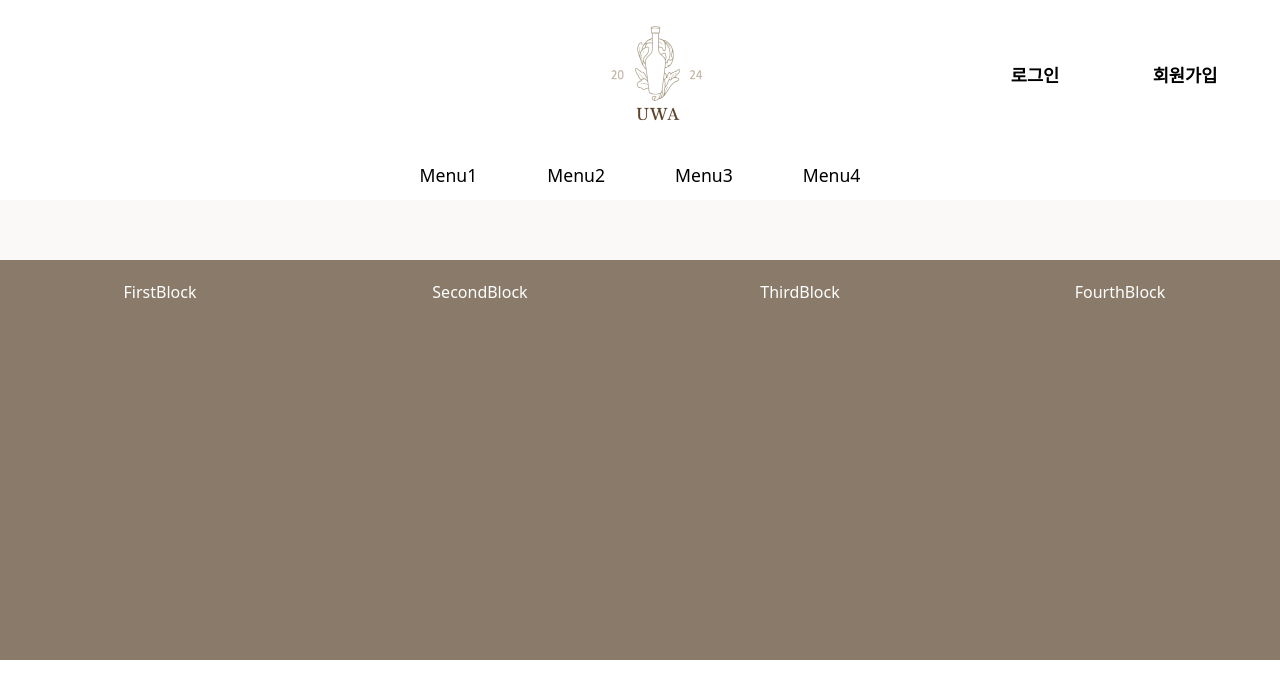
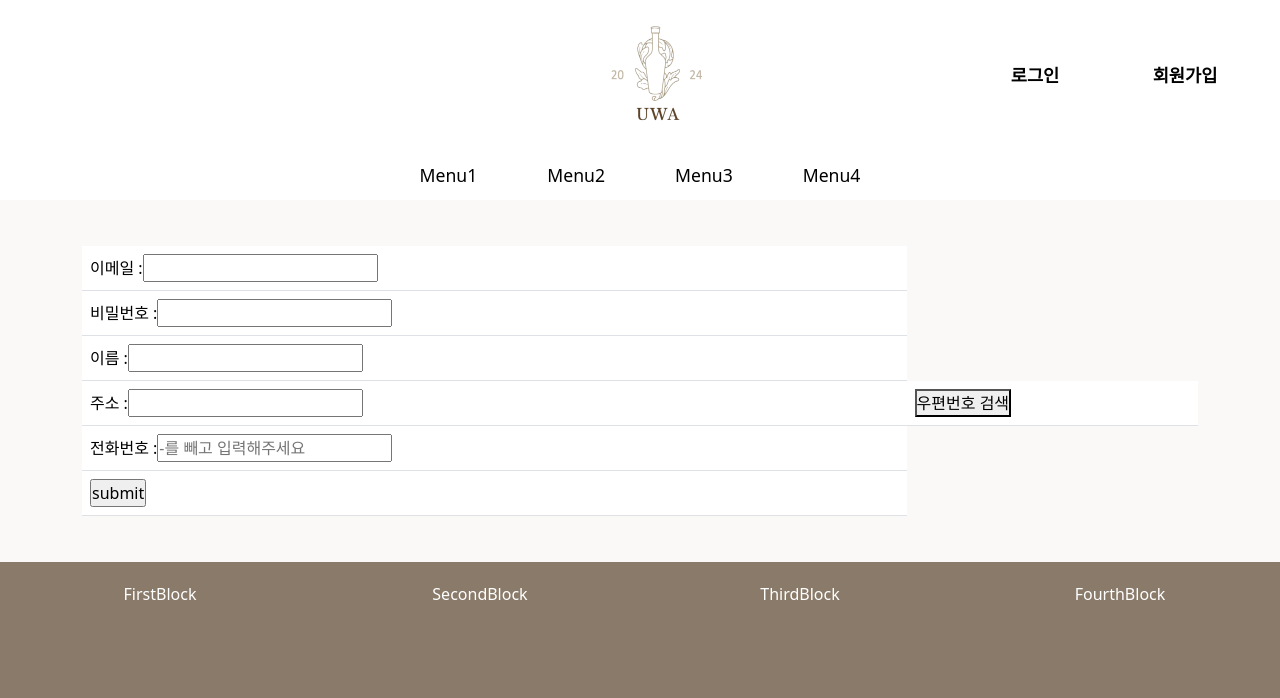
Before and after one commit to mongchongguri/UWA, a React (Create React App) app in the folder uswine/src/main/uswinefront/: page /join in a window 1280 px wide. Shown: the top 698 px of the page. Built offline with nearby package versions, Linux system fonts and the light colour scheme.

Commit message:
front 합침
페이지 두개에 css하나 추가

```diff
--- a/uswine/src/main/uswinefront/src/App.js
+++ b/uswine/src/main/uswinefront/src/App.js
@@ -3,6 +3,7 @@ import Home from "./Home";
 import Header from "./components/command/Header";
 import LoginPage from "./pages/LoginPage";
 import Footer from "./components/command/Footer";
+import JoinPage from "./pages/JoinPage";
 import "./css/App.css";
 
 function App() {
@@ -13,6 +14,7 @@ function App() {
         <Routes>
           <Route path="/" element={<Home />} />
           <Route path="/login" element={<LoginPage />} />
+          <Route path="/join" element={<JoinPage />} />
         </Routes>
       </div>
       <Footer />
--- /dev/null
+++ b/uswine/src/main/uswinefront/src/pages/JoinPage.jsx
@@ -0,0 +1,96 @@
+import { useState } from "react"
+import axios from 'axios'
+import '../css/join.css'
+import PopupPostCode from "./Popup"
+
+export default function JoinPage(){
+    const [email,setEmail] = useState('')
+    const [password,setPassword] = useState('')
+    const [name,setName] = useState('')
+    const [address,setAddress] = useState('')
+    const [phone_number,setPhone_Number] = useState('')
+    const [isPopupOpen, setIsPopupOpen] = useState(false)
+
+    function openPostCode(){
+        setIsPopupOpen(true)
+    }
+
+    function closePostCode(){
+        setIsPopupOpen(false)
+    }
+
+    async function handleSubmit() {
+        setPhone_Number(phone_number.replace(/\D/g, ''))
+        if(phone_number === 10 || phone_number ===11){
+            setPhone_Number(phone_number.replace(/(\d{3})(\d{3,4})(\d{3,4})/, '$1-$2-$3'))
+        }
+
+        try {
+            const response = await axios.post('http://localhost:8080/api/join', {
+                email: email,
+                password: password,
+                name: name,
+                address: address,
+                phone_number: phone_number
+            });
+
+            console.log('Server response:', response.data);
+        } catch (error) {
+            console.error('Error:', error);
+        }
+    }
+    return(
+        <div className="container my-3">
+            <div>
+                <table className="table">
+                    <tbody>
+                        <tr>
+                            <td>
+                                <label>이메일 :</label>
+                                <input type = "email" name="email" value={email} onChange={(e)=>setEmail(e.target.value)}/>
+                            </td>
+                        </tr>
+                        <tr>
+                            <td>
+                                <label>비밀번호 :</label>
+                                <input type = "password" name="password" value={password} onChange={(e)=>setPassword(e.target.value)}/>
+                            </td>
+                        </tr>
+                        <tr>
+                            <td>
+                                <label>이름 :</label>
+                                <input type="text" name="name" value={name} onChange={(e)=>setName(e.target.value)} />
+                            </td>
+                        </tr>
+                        <tr>
+                            <td>
+                                <label>주소 :</label>
+                                <input type="text" name="address" value={address} onChange={(e)=>setAddress(e.target.value)} />
+                            </td>
+                            <td>
+                                <button onClick={openPostCode} >우편번호 검색</button>
+                                <div id='popupDom'>
+                                    {isPopupOpen && (
+                                        <PopupPostCode setAddress={setAddress} onClose={closePostCode} />
+                                    )}
+                                </div>
+                            </td>
+                        </tr>
+                        <tr>
+                            <td>
+                                <label>전화번호 :</label>
+                                <input type="number" name="phone_number" value={phone_number} onChange={(e)=>setPhone_Number(e.target.value)}
+                                placeholder="-를 빼고 입력해주세요" />
+                            </td>
+                        </tr>
+                        <tr>
+                            <td>
+                                <input type = "button" name="join" onClick={handleSubmit} value="submit" />
+                            </td>
+                        </tr>
+                    </tbody>
+                </table>
+            </div>
+        </div>
+    )
+}
--- /dev/null
+++ b/uswine/src/main/uswinefront/src/pages/Popup.jsx
@@ -0,0 +1,44 @@
+import React from 'react';
+import DaumPostcode from "react-daum-postcode";
+
+export default function PopupPostCode(props) {
+	// 우편번호 검색 후 주소 클릭 시 실행될 함수, data callback 용
+    const handlePostCode = (data) => {
+        let fullAddress = data.address;
+        let extraAddress = '';
+
+        if (data.addressType === 'R') {
+          if (data.bname !== '') {
+            extraAddress += data.bname;
+          }
+          if (data.buildingName !== '') {
+            extraAddress += (extraAddress !== '' ? `, ${data.buildingName}` : data.buildingName);
+          }
+          fullAddress += (extraAddress !== '' ? ` (${extraAddress})` : '');
+        }
+        console.log(data)
+        console.log(fullAddress)
+        console.log(data.zonecode)
+        props.setAddress(fullAddress);
+
+        props.onClose()
+    }
+
+    const postCodeStyle = {
+        display: "block",
+        position: "absolute",
+        top: '50%',
+        left: '50%',
+        transform:'translate(-50%,-50%)',
+        width: "600px",
+        height: "600px",
+        padding: "7px",
+        border: "2px solid #666"
+      };
+
+    return(
+        <div>
+            <DaumPostcode style={postCodeStyle} onComplete={handlePostCode} />
+        </div>
+    )
+}
```
Also changed, not shown: uswine/src/main/uswinefront/src/css/join.css (added).
